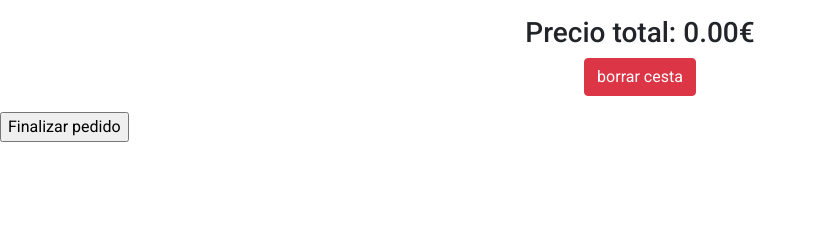
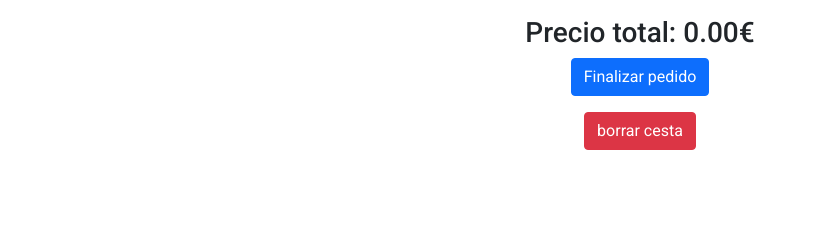
Before and after one commit to ertiti11/zamazon, a PHP site: page /cesta in a window 1280 px wide. Shown: the part 284-524 px from the top of the page, without its empty margins (0-817 px from the left). Run offline with PHP 8.4, Linux system fonts and the light colour scheme; the visitor is signed in with stand-in values (Sample User, id 1); tables that the repository leaves empty hold one stand-in row (values such as "Sample post").

Commit message:
terminado

```diff
--- a/cesta.php
+++ b/cesta.php
@@ -60,6 +60,8 @@ if ($_SERVER["REQUEST_METHOD"] == "POST") {
 <body>
     <?php require './components/navbar.php'; ?>
     <h2 class="text-center my-5">Cesta</h2>
+    <?php if (isset($success)) echo "<div class='alert alert-success' role='alert'>" . $success . "</div>" ?>
+
     <div style="display: flex; justify-content:center; align-items:center">
         <table class="table" style="width:33em">
             <thead>
@@ -102,14 +104,14 @@ WHERE pc.IdCesta = ?";
 
 
     ?>
-</body>
+<form method="POST" action="finalizar_pedido.php" style="width: 100%; display:flex; align-items: center; justify-content:center">
+    <input type="submit" class="btn btn-primary" value="Finalizar pedido">
+</form>
 <form method="post" style="width: 100%; display:flex; align-items: center; justify-content:center">
 
     <input type="submit" id="vaciarCesta" class="btn btn-danger" value="borrar cesta" />
 </form>
-<form method="POST" action="finalizar_pedido.php">
-    <input type="submit" value="Finalizar pedido">
-</form>
+</body>
 
 </html>
 
--- a/finalizar_pedido.php
+++ b/finalizar_pedido.php
@@ -44,7 +44,7 @@ $stmtVaciarCesta->bind_param("i", $idCesta);
 $stmtVaciarCesta->execute();
 
 if ($stmtVaciarCesta->affected_rows > 0) {
-    $success = "Cesta vaciada correctamente.";
+    echo "<div class='alert alert-success' role='alert'>producto añadido correctamente</div>";
 } else {
     $error = "Error al vaciar la cesta: " . $stmtVaciarCesta->error;
 }
```
